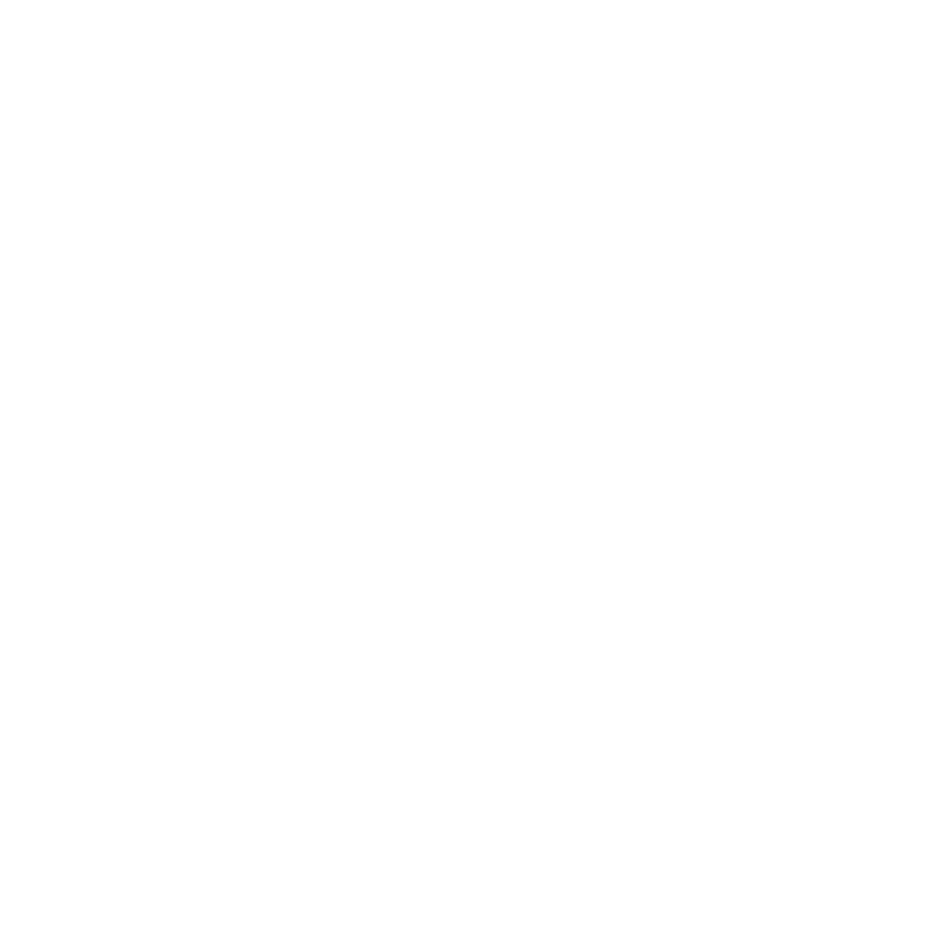
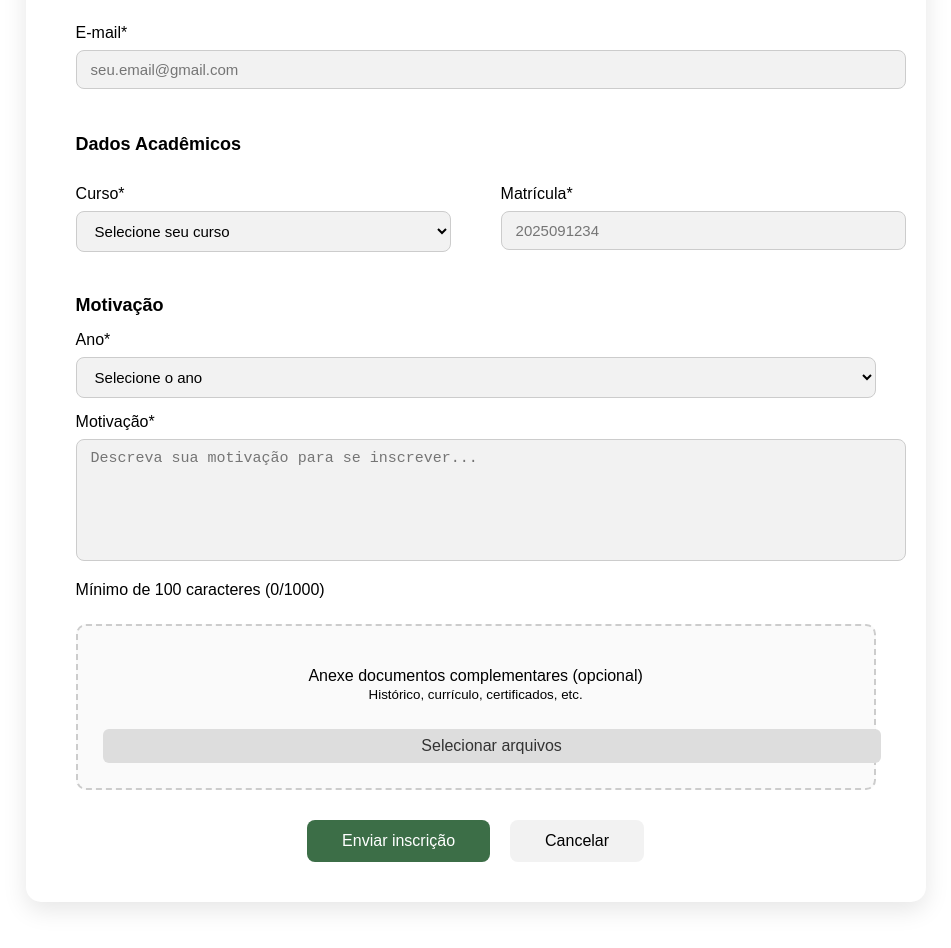
Before and after one commit to SEPE-PortalDeOportunidades/Frontend-PortalDeOportunidades, a Vue app: page /ApplyOpportunity in a window 1280 px wide. Before the commit this address had no page. Shown: the part 320-1268 px from the top of the page, without its empty margins (166-1117 px from the left). Before the commit the page ends 816 px from the top, so only its background shows below. Built offline with nearby package versions, Linux system fonts and the light colour scheme.

Commit message:
FEAT: create Apply Opportunity page

```diff
--- a/src/router/index.js
+++ b/src/router/index.js
@@ -39,7 +39,12 @@ const router = createRouter({
       path: '/OpportunityRegistration',
       name: 'Opportunity',
       component: () => import('../views/OpportunityRegistration.vue')
+    }, {
+      path: '/ApplyOpportunity',
+      name: 'ApplyOpportunity',
+      component: () => import('../views/ApplyOpportunity.vue')
     }
+
 
 
     //{
--- /dev/null
+++ b/src/views/ApplyOpportunity.vue
@@ -0,0 +1,245 @@
+<script setup>
+import { ref, computed } from "vue"
+
+const nome = ref("")
+const cpf = ref("")
+const telefone = ref("")
+const email = ref("")
+const curso = ref("")
+const matricula = ref("")
+const ano = ref("")
+const motivacao = ref("")
+const arquivo = ref(null)
+
+const contador = computed(() => motivacao.value.length)
+
+const selecionarArquivo = (e) => {
+    arquivo.value = e.target.files[0]
+}
+
+const enviarFormulario = () => {
+    console.log({
+        nome: nome.value,
+        cpf: cpf.value,
+        telefone: telefone.value,
+        email: email.value,
+        curso: curso.value,
+        matricula: matricula.value,
+        ano: ano.value,
+        motivacao: motivacao.value,
+        arquivo: arquivo.value?.name || "nenhum arquivo",
+    })
+}
+
+const cancelar = () => {
+    nome.value = ""
+    cpf.value = ""
+    telefone.value = ""
+    email.value = ""
+    curso.value = ""
+    matricula.value = ""
+    ano.value = ""
+    motivacao.value = ""
+    arquivo.value = null
+}
+</script>
+
+<template>
+    <div class="container">
+        <div class="form-box">
+            <h2>Dados Pessoais</h2>
+
+            <label>Nome completo do servidor*<br />
+                <input v-model="nome" placeholder="Digite seu nome completo" />
+            </label>
+
+            <div class="row">
+                <label>CPF*<br />
+                    <input v-model="cpf" placeholder="000.000.000-00" />
+                </label>
+
+                <label>Telefone*<br />
+                    <input v-model="telefone" placeholder="(00) 00000-0000" />
+                </label>
+            </div>
+
+            <label>E-mail*<br />
+                <input v-model="email" type="email" placeholder="seu.email@gmail.com" />
+            </label>
+
+            <h2>Dados Acadêmicos</h2>
+
+            <div class="row">
+                <label>Curso*<br />
+                    <select v-model="curso">
+                        <option value="">Selecione seu curso</option>
+                        <option>Agropecuaria</option>
+                        <option>Informática</option>
+                        <option>Química</option>
+                        <option>BSI</option>
+                    </select>
+                </label>
+
+                <label>Matrícula*<br />
+                    <input v-model="matricula" placeholder="2025091234" />
+                </label>
+            </div>
+
+            <h2>Motivação</h2>
+
+            <label>Ano*<br />
+                <select v-model="ano">
+                    <option value="">Selecione o ano</option>
+                    <option>1º Ano</option>
+                    <option>2º Ano</option>
+                    <option>3º Ano</option>
+                    <option>Nivel superior</option>
+                </select>
+            </label>
+
+            <label>Motivação*<br />
+                <textarea v-model="motivacao" placeholder="Descreva sua motivação para se inscrever..."
+                    maxlength="1000"></textarea>
+            </label>
+
+            <p class="contador">Mínimo de 100 caracteres ({{ contador }}/1000)</p>
+
+            <div class="upload">
+                <i class="fa-solid fa-download"></i>
+                <p>
+                    Anexe documentos complementares (opcional)<br />
+                    <small>Histórico, currículo, certificados, etc.</small>
+                </p>
+                <label class="upload-btn">
+                    <input type="file" @change="selecionarArquivo" hidden />
+                    Selecionar arquivos
+                </label>
+                <p v-if="arquivo" class="arquivo-nome">{{ arquivo.name }}</p>
+            </div>
+
+            <div class="botoes">
+                <router-link to="/StudentScreen">
+                    <button class="enviar">Enviar inscrição</button>
+                </router-link>
+
+                <router-link to="/StudentScreen">
+                    <button class="cancelar">Cancelar</button>
+                </router-link>
+
+            </div>
+        </div>
+    </div>
+</template>
+
+<style scoped>
+.container {
+    display: flex;
+    justify-content: center;
+    margin: 40px 0;
+}
+
+.form-box {
+    background-color: white;
+    border-radius: 15px;
+    width: 800px;
+    padding: 40px 50px;
+    box-shadow: 0 8px 24px rgba(0, 0, 0, 0.1);
+}
+
+h2 {
+    margin-top: 30px;
+    font-size: 18px;
+    color: #000;
+}
+
+.row {
+    display: flex;
+    justify-content: space-between;
+    gap: 50px;
+}
+
+label {
+    display: block;
+    margin-top: 15px;
+    width: 100%;
+}
+
+input,
+select,
+textarea {
+    width: 100%;
+    padding: 10px 14px;
+    border: 1px solid #ccc;
+    border-radius: 8px;
+    background-color: #f2f2f2;
+    margin-top: 8px;
+    font-size: 15px;
+}
+
+textarea {
+    min-height: 100px;
+    resize: none;
+}
+
+.upload {
+    text-align: center;
+    border: 2px dashed #ccc;
+    border-radius: 10px;
+    padding: 25px;
+    margin-top: 25px;
+    background-color: #fafafa;
+}
+
+.upload i {
+    font-size: 22px;
+    color: #666;
+}
+
+.upload-btn {
+    display: inline-block;
+    background-color: #ddd;
+    color: #333;
+    padding: 8px 16px;
+    border-radius: 6px;
+    margin-top: 10px;
+    cursor: pointer;
+}
+
+.upload-btn:hover {
+    background-color: #ccc;
+}
+
+.botoes {
+    display: flex;
+    justify-content: center;
+    gap: 20px;
+    margin-top: 30px;
+}
+
+button {
+    padding: 12px 35px;
+    border-radius: 8px;
+    font-size: 16px;
+    cursor: pointer;
+    border: none;
+    transition: 0.2s;
+}
+
+.enviar {
+    background-color: #3c6e47;
+    color: white;
+}
+
+.enviar:hover {
+    background-color: #2b5234;
+}
+
+.cancelar {
+    background-color: #f2f2f2;
+    color: #000;
+}
+
+.cancelar:hover {
+    background-color: #e2e2e2;
+}
+</style>
```
